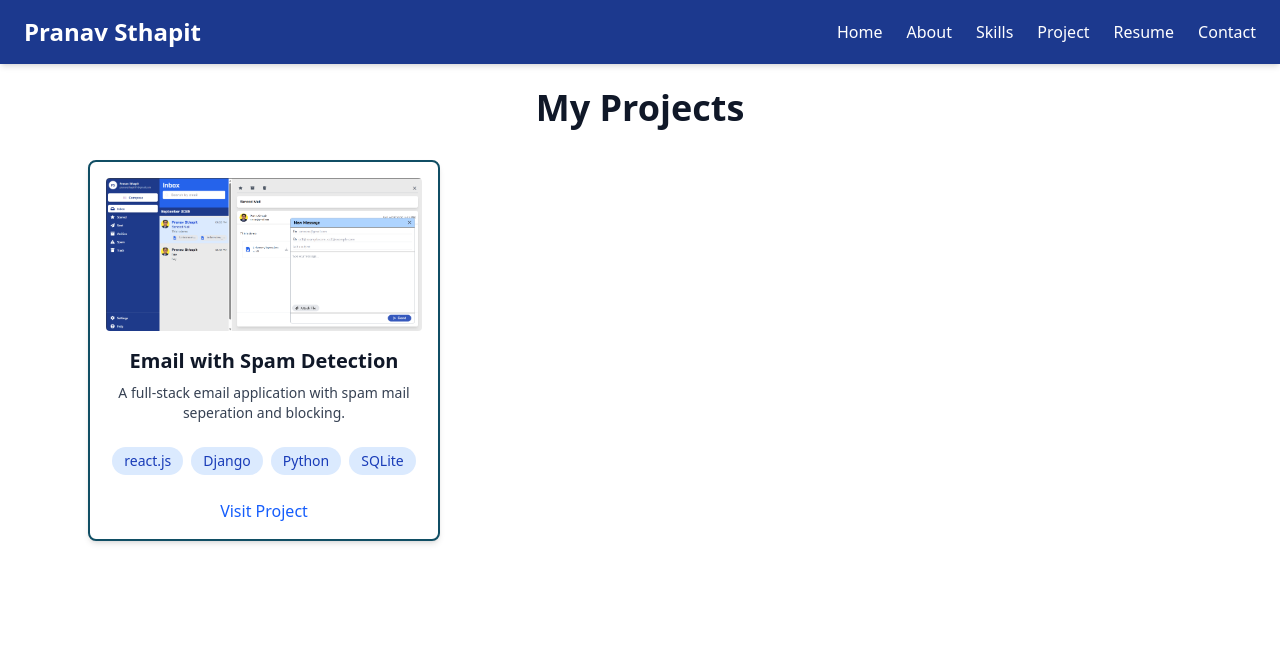
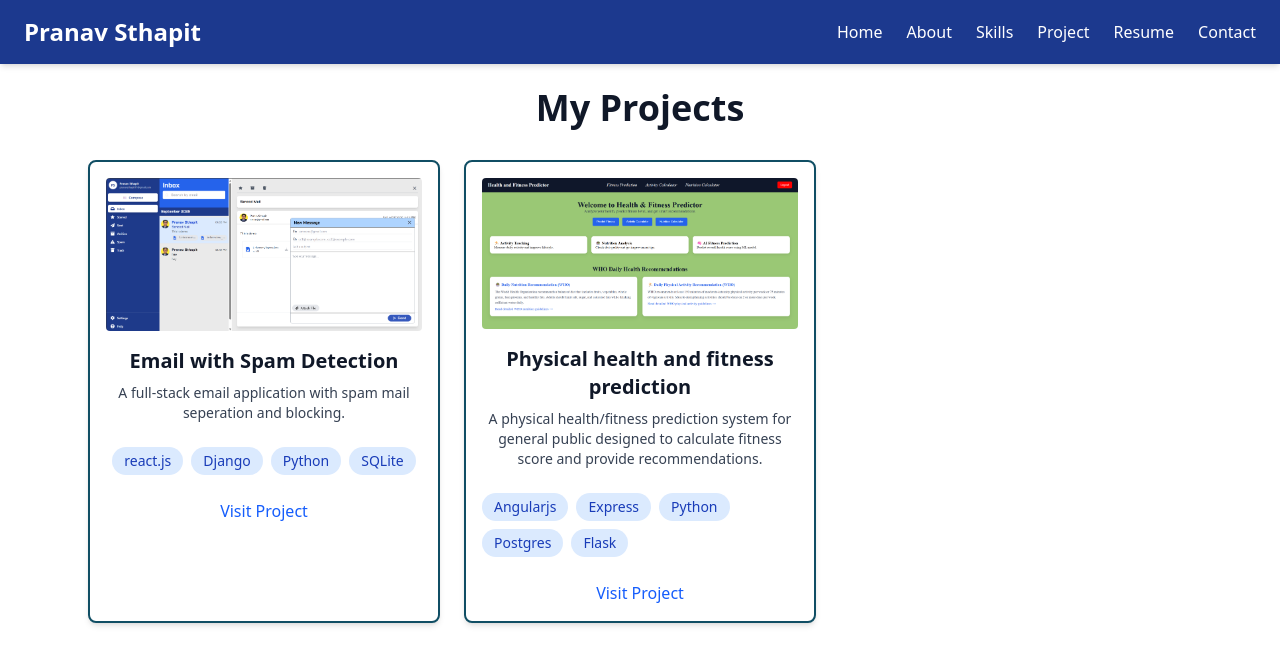
Before and after one commit to Pranav-Sthapit/portfolio, a Next.js app: page /project in a window 1280 px wide. Shown: the top 664 px of the page. Built offline with nearby package versions, Linux system fonts and the light colour scheme.

Commit message:
added new project

```diff
--- a/src/app/project/page.tsx
+++ b/src/app/project/page.tsx
@@ -8,6 +8,13 @@
     description: "A full-stack email application with spam mail seperation and blocking.",
     tools: ["react.js", "Django", "Python", "SQLite"],
     url: "https://github.com/Pranav-sthapit/email-with-spam-detection",
+  },
+  {
+    name: "Physical health and fitness prediction",
+    image: "/fitness.png",
+    description: "A physical health/fitness prediction system for general public designed to calculate fitness score and provide recommendations.",
+    tools: ["Angularjs", "Express", "Python", "Postgres","Flask"],
+    url: "https://fitness-predictor.vercel.app/",
   },
 ];
 
```
Also changed, not shown: public/fitness.png (added).
